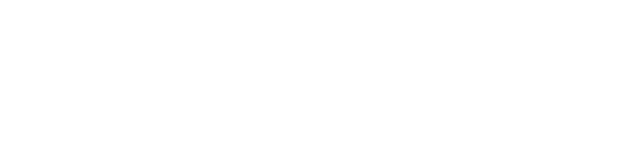
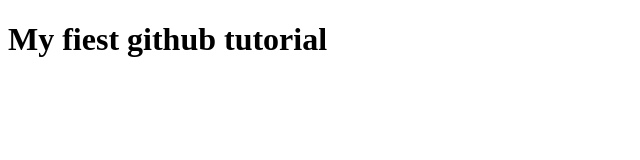
Before and after one commit to Anasurim/gitthub-tutorial, a plain HTML site: page index.html in a window 1280 px wide. Shown: the whole page, without its empty margins (0-640 px from the left). Drawn offline with Linux system fonts and the light colour scheme.

Commit message:
Update index.html

```diff
--- a/index.html
+++ b/index.html
@@ -6,5 +6,7 @@
     <meta name="viewport" content="width=device-width, initial-scale=1.0" />
     <title>Git Rules</title>
   </head>
-  <body></body>
+  <body>
+    <h1>My fiest github tutorial</h1>
+  </body>
 </html>
```
